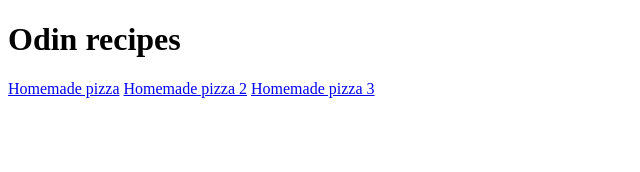
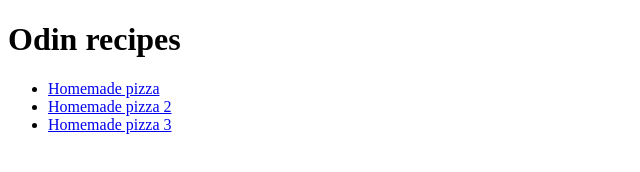
Before and after one commit to eexpagu/odin-recipes, a plain HTML site: page index.html in a window 1280 px wide. Shown: the whole page, without its empty margins (0-640 px from the left). Drawn offline with Linux system fonts and the light colour scheme.

Commit message:
Test: insert relative path to links

```diff
--- a/index.html
+++ b/index.html
@@ -7,8 +7,16 @@
 </head>
 <body>
     <h1>Odin recipes</h1>
-    <a href="/recipes/homemade_pizza.html" rel="noopener noreferrer">Homemade pizza</a>
-    <a href="/recipes/homemade_pizza_2.html" rel="noopener noreferrer">Homemade pizza 2</a>
-    <a href="/recipes/homemade_pizza_3.html" rel="noopener noreferrer">Homemade pizza 3</a>
+    <ul>
+        <li>
+            <a href="./recipes/homemade_pizza.html">Homemade pizza</a>
+        </li>
+        <li>
+            <a href="./recipes/homemade_pizza_2.html">Homemade pizza 2</a>
+        </li>
+        <li>
+            <a href="./recipes/homemade_pizza_3.html">Homemade pizza 3</a>
+        </li>
+    </ul>
 </body>
 </html>
```
